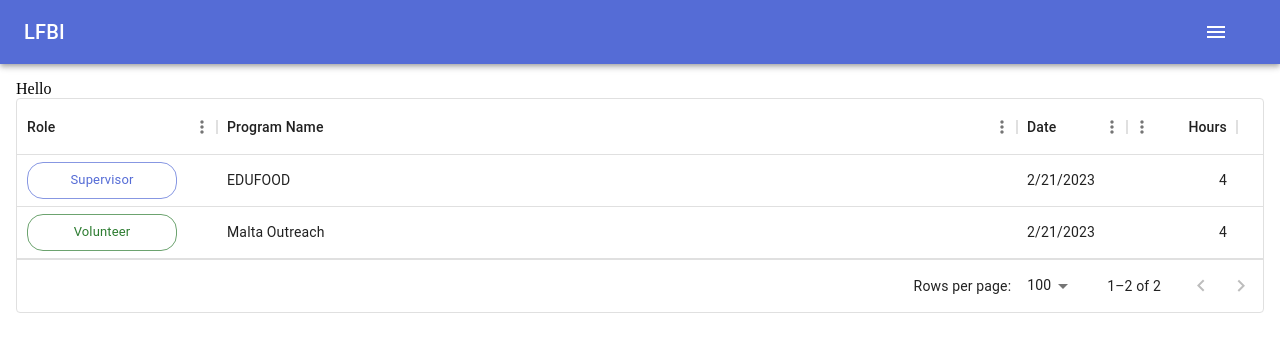
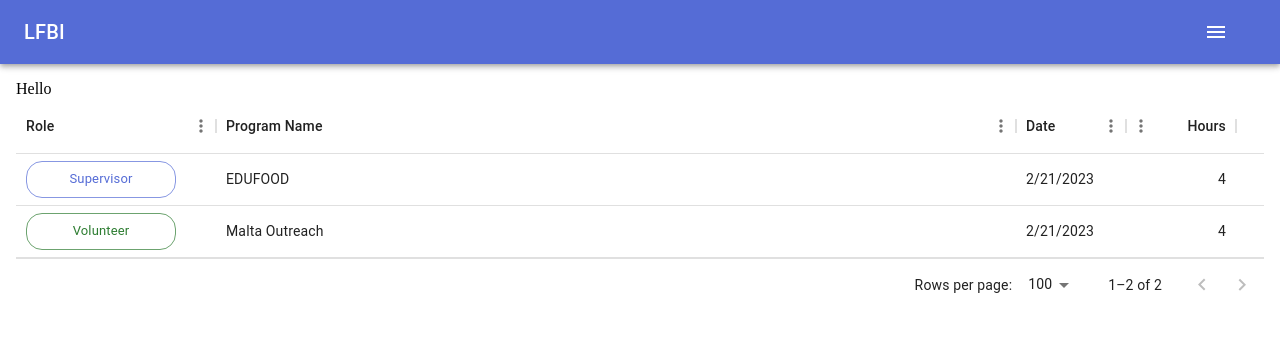
Before and after one commit to cornellh4i/lagos-volunteers, a Next.js app in the folder frontend/: page /events/view in a window 1280 px wide. Shown: the top 352 px of the page. Built offline with nearby package versions, Linux system fonts and the light colour scheme; no server answers.

Commit message:
modify table style

```diff
--- a/frontend/src/components/atoms/Table.tsx
+++ b/frontend/src/components/atoms/Table.tsx
@@ -11,8 +11,15 @@ type TableProps = {
 /**
  * A Table component
  */
-const Table = ({ columns, rows }: TableProps) => {
-  return <DataGrid columns={columns} rows={rows} />;
+const Table = ({ columns, rows}: TableProps) => {
+  return <DataGrid
+    columns={columns}
+    rows={rows}
+    sx={{border: 0,}}
+
+    // getRowId={(r) => r.DT_RowId}
+    // onCellClick={{console.log(getRowId)}}
+  />;
 };
 
 export default Table;
```
